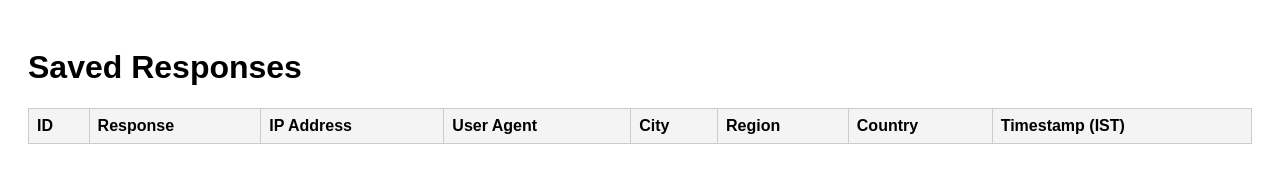
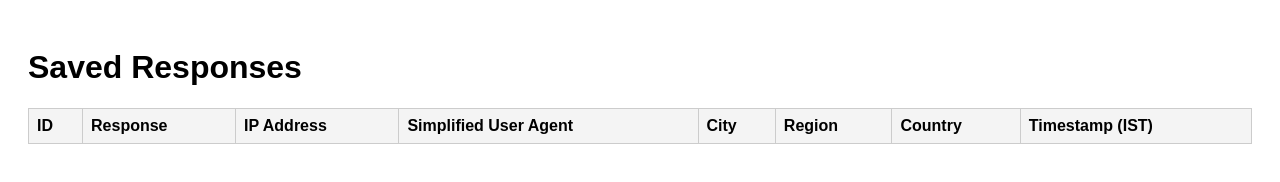
Before and after one commit to sachinthalore52/Riya, a website: page view.html in a window 1280 px wide. Drawn offline with Linux system fonts and the light colour scheme; no server answers.

Commit message:
Update view.html

```diff
--- a/view.html
+++ b/view.html
@@ -18,7 +18,7 @@
         <th>ID</th>
         <th>Response</th>
         <th>IP Address</th>
-        <th>User Agent</th>
+        <th>Simplified User Agent</th>
         <th>City</th>
         <th>Region</th>
         <th>Country</th>
```
